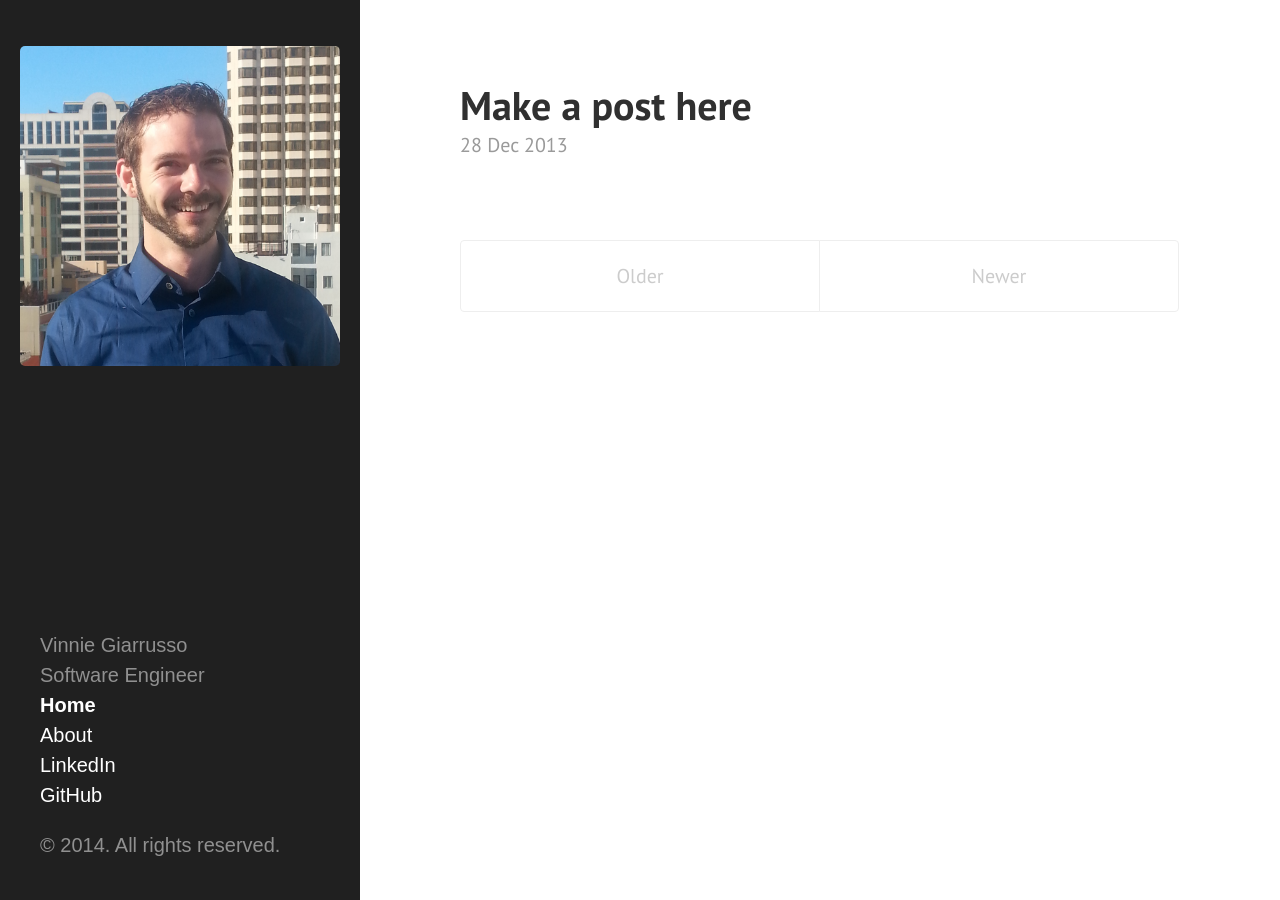
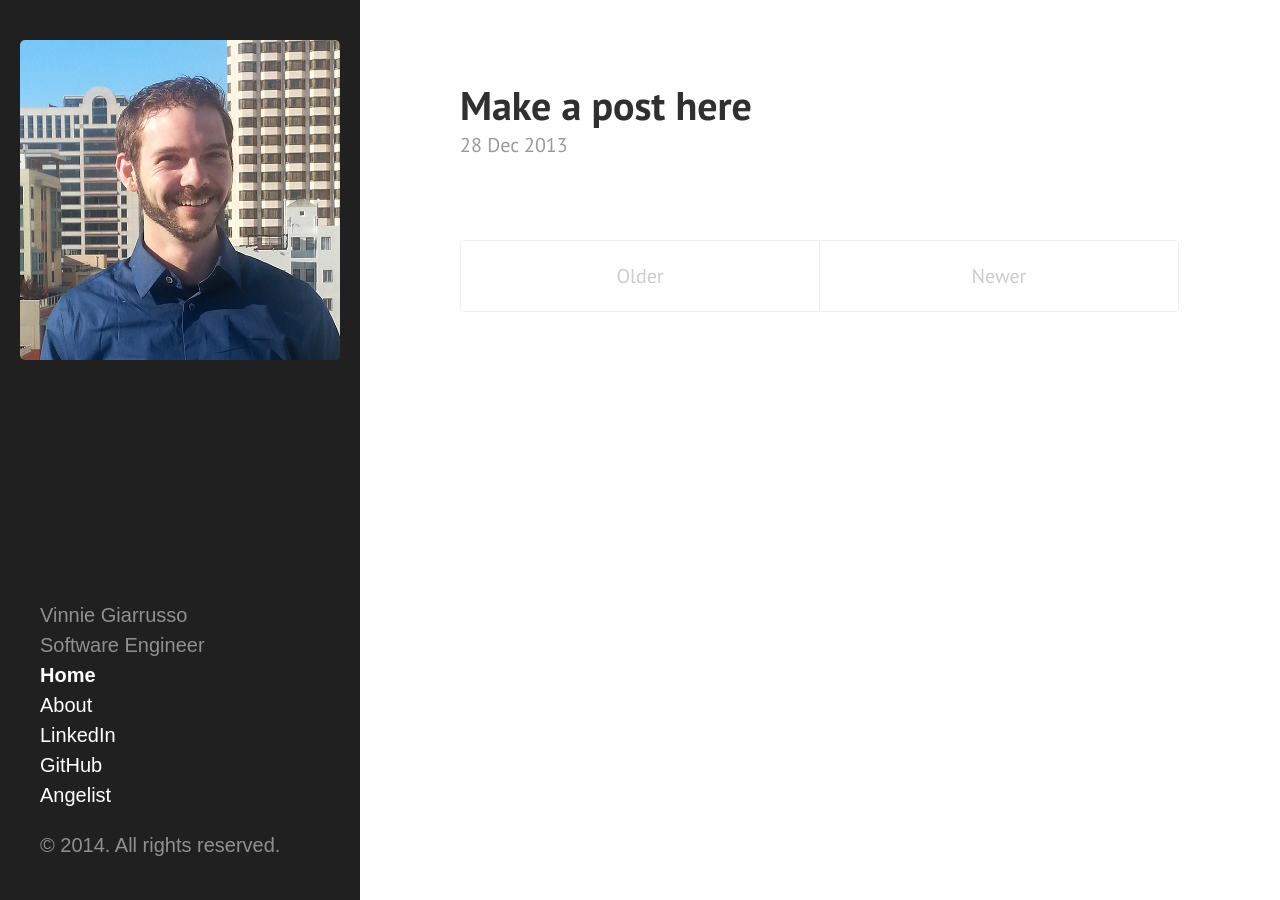
Before and after one commit to vingiarrusso/vingiarrusso.github.io, a Jekyll site: the page built from index.html, in a window 1280 px wide. Built offline with Jekyll 4.4.1, drawn with Linux system fonts in a browser that asks for light colours; some web fonts are replaced; Markdown is read by kramdown in place of the engine named in the settings; the list of posts is cut into pages by our own code.

Commit message:
adds angelist link, changes size of picture, edits config

```diff
--- a/_config.yml
+++ b/_config.yml
@@ -22,5 +22,5 @@ paginate:         5
 version:          2.0.0
 
 linkedin:         http://linkedin.com/in/vinniegiarrusso
-github:
-  repo:           https://github.com/vingiarrusso
+github:           https://github.com/vingiarrusso
+angel:            http://www.angel.co/vingiarrusso
--- a/_includes/sidebar.html
+++ b/_includes/sidebar.html
@@ -27,7 +27,8 @@
         {% endif %}
       {% endfor %}
       <li class="sidebar-nav-item"><a href="{{ site.linkedin }}">LinkedIn</a></li>
-      <li class="sidebar-nav-item"><a href="{{ site.github.repo }}">GitHub</a></li>
+      <li class="sidebar-nav-item"><a href="{{ site.github }}">GitHub</a></li>
+      <li class="sidebar-nav-item"><a href="{{ site.angel }}">Angelist</a></li>
     </ul>
 
     <p>&copy; {{ site.time | date: '%Y' }}. All rights reserved.</p>
--- a/public/css/styles.css
+++ b/public/css/styles.css
@@ -1,8 +1,3 @@
-.mypic {
-  margin-top: 2%;
-  margin-bottom: 1%;
-}
-
 .sidebar {
   font-family: 'Fresca', sans-serif;
 }
```
Also changed, not shown: public/images/me.jpg.
